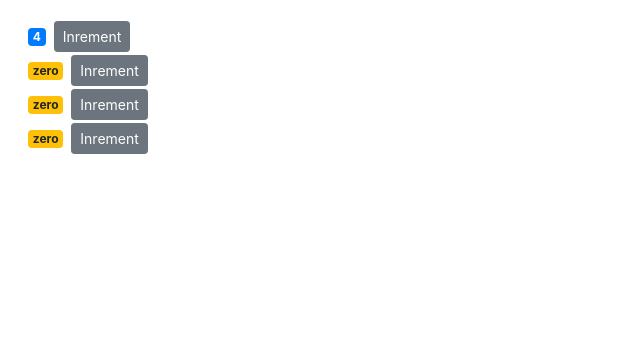
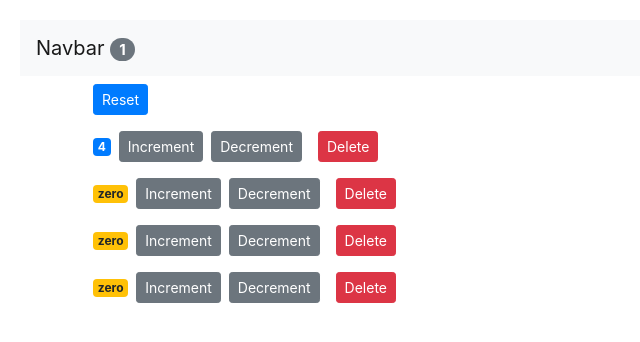
Before and after one commit to AbhishekJindal1997/learning-react, a React (Create React App) app: page / in a window 1280 px wide. Shown: the top 342 px of the page, without its empty margins (0-640 px from the left). Built offline with nearby package versions, Linux system fonts and the light colour scheme.

Commit message:
Compmosing Components FInished

```diff
--- a/src/App.js
+++ b/src/App.js
@@ -1,11 +1,79 @@
 import "./App.css";
+import NavBar from "./components/navbar";
+import Counters from "./components/counters";
+import React, { Component } from "react";
 
-function App() {
-  return (
-    <main className='container'>
-      <h1></h1>
-    </main>
-  );
+class App extends Component {
+  state = {
+    counters: [
+      { id: 1, value: 4 },
+      { id: 2, value: 0 },
+      { id: 3, value: 0 },
+      { id: 4, value: 0 },
+    ],
+  };
+
+  constructor() {
+    super();
+    console.log("App - Constructor");
+  }
+
+  componentDidMount() {
+    // Ajax calls
+    console.log("App - Mounted");
+  }
+
+  handleDelete = (counterId) => {
+    const counters = this.state.counters.filter((c) => c.id !== counterId);
+    this.setState({ counters });
+    console.log("event handler called", counterId);
+  };
+
+  handleReset = () => {
+    const counters = this.state.counters.map((c) => {
+      c.value = 0;
+      return c;
+    });
+    this.setState({ counters });
+  };
+
+  handleIncrement = (counter) => {
+    // cloning state into counters array using spread operator
+    const counters = [...this.state.counters];
+    const index = counters.indexOf(counter);
+    counters[index] = { ...counter };
+    counters[index].value++;
+    this.setState({ counters });
+  };
+
+  handleDecrement = (counter) => {
+    // cloning state into counters array using spread operator
+    const counters = [...this.state.counters];
+    const index = counters.indexOf(counter);
+    counters[index] = { ...counter };
+    counters[index].value--;
+    this.setState({ counters });
+  };
+
+  render() {
+    console.log("App - Render");
+    return (
+      <React.Fragment>
+        <NavBar
+          totalCounters={this.state.counters.filter((c) => c.value > 0).length}
+        />
+        <main className='container'>
+          <Counters
+            counters={this.state.counters}
+            onReset={this.handleReset}
+            onIncrement={this.handleIncrement}
+            onDecrement={this.handleDecrement}
+            onDelete={this.handleDelete}
+          />
+        </main>
+      </React.Fragment>
+    );
+  }
 }
 
 export default App;
--- a/src/components/counter.jsx
+++ b/src/components/counter.jsx
@@ -1,25 +1,49 @@
 import React, { Component } from "react";
 
 class Counter extends Component {
-  state = {
-    value: this.props.value,
-  };
+  // state = {
+  //   value: this.props.counter.value,
+  // };
 
-  handleIncrement = (product) => {
-    console.log(product);
-    this.setState({ value: this.state.value + 1 });
-  };
+  // handleIncrement = (product) => {
+  //   // console.log(product);
+  //   this.setState({ value: this.state.value + 1 });
+  // };
+
+  // Take ss of this and delete
+  // componentDidUpdate(prevProps, prevState) {
+  //   console.log("prevProps", prevProps);
+  //   console.log("prevState", prevState);
+  //   // can be used like this
+  // }
+
+  componentWillUnmount() {
+    console.log("Counter - Unmount");
+  }
 
   render() {
+    console.log("Counter - Render");
     return (
       <div>
-        {/* <img src={this.state.imageUrl}></img> */}
         <span className={this.getBadgeClasses()}>{this.formatCount()}</span>
         <button
-          onClick={() => this.handleIncrement({ id: 1 })}
+          onClick={() => this.props.onIncrement(this.props.counter)}
           className='btn btn-secondary btn-sm'
         >
-          Inrement
+          Increment
+        </button>
+
+        <button
+          onClick={() => this.props.onDecrement(this.props.counter)}
+          className='btn btn-secondary btn-sm m-2'
+        >
+          Decrement
+        </button>
+        <button
+          onClick={() => this.props.onDelete(this.props.counter.id)}
+          className='btn btn-danger btn-sm m-2'
+        >
+          Delete
         </button>
       </div>
     );
@@ -27,12 +51,14 @@ class Counter extends Component {
 
   getBadgeClasses() {
     let classes = "badge m-2 badge-";
-    classes += this.state.value === 0 ? "warning" : "primary";
+    classes += this.props.counter.value === 0 ? "warning" : "primary";
     return classes;
   }
 
+  deselectIfZero() {}
+
   formatCount() {
-    const { value } = this.state;
+    const { value } = this.props.counter;
     return value === 0 ? "zero" : value;
   }
 }
--- a/src/components/counters.jsx
+++ b/src/components/counters.jsx
@@ -2,19 +2,28 @@ import React, { Component } from "react";
 import Counter from "./counter";
 
 class Counters extends Component {
-  state = {
-    counters: [
-      { id: 1, value: 4 },
-      { id: 2, value: 0 },
-      { id: 3, value: 0 },
-      { id: 4, value: 0 },
-    ],
-  };
   render() {
+    console.log("Counters - Rendered");
+    const {
+      onReset,
+      onDelete,
+      counters,
+      onIncrement,
+      onDecrement,
+    } = this.props;
     return (
       <div>
-        {this.state.counters.map((counter) => (
-          <Counter key={counter.id} value={counter.value} />
+        <button onClick={onReset} className='btn btn-primary btn-sm m-2'>
+          Reset
+        </button>
+        {this.props.counters.map((counter) => (
+          <Counter
+            key={counter.id}
+            onDelete={onDelete}
+            onIncrement={onIncrement}
+            onDecrement={onDecrement}
+            counter={counter}
+          />
         ))}
       </div>
     );
--- /dev/null
+++ b/src/components/navbar.jsx
@@ -0,0 +1,18 @@
+import React, { Component } from "react";
+
+// Stateless functional component
+const NavBar = ({ totalCounters }) => {
+  console.log("navbar - rendered");
+  return (
+    <nav className='navbar navbar-light bg-light'>
+      <a href='#' className='navbar-brand'>
+        Navbar{" "}
+        <span className='badge badge-pill badge-secondary'>
+          {totalCounters}
+        </span>
+      </a>
+    </nav>
+  );
+};
+
+export default NavBar;
--- a/src/index.js
+++ b/src/index.js
@@ -6,12 +6,12 @@ import reportWebVitals from "./reportWebVitals";
 import "bootstrap/dist/css/bootstrap.css";
 import "font-awesome/css/font-awesome.css";
 import Counter from "./components/counter";
-import Counters from "./components/counters";
+
 import Movies from "./components/movies";
 
 ReactDOM.render(
   <React.StrictMode>
-    <Counters />
+    <App />
   </React.StrictMode>,
   document.getElementById("root")
 );
```
Also changed, not shown: 1 other file (tests, documents, lock files or other folders).
